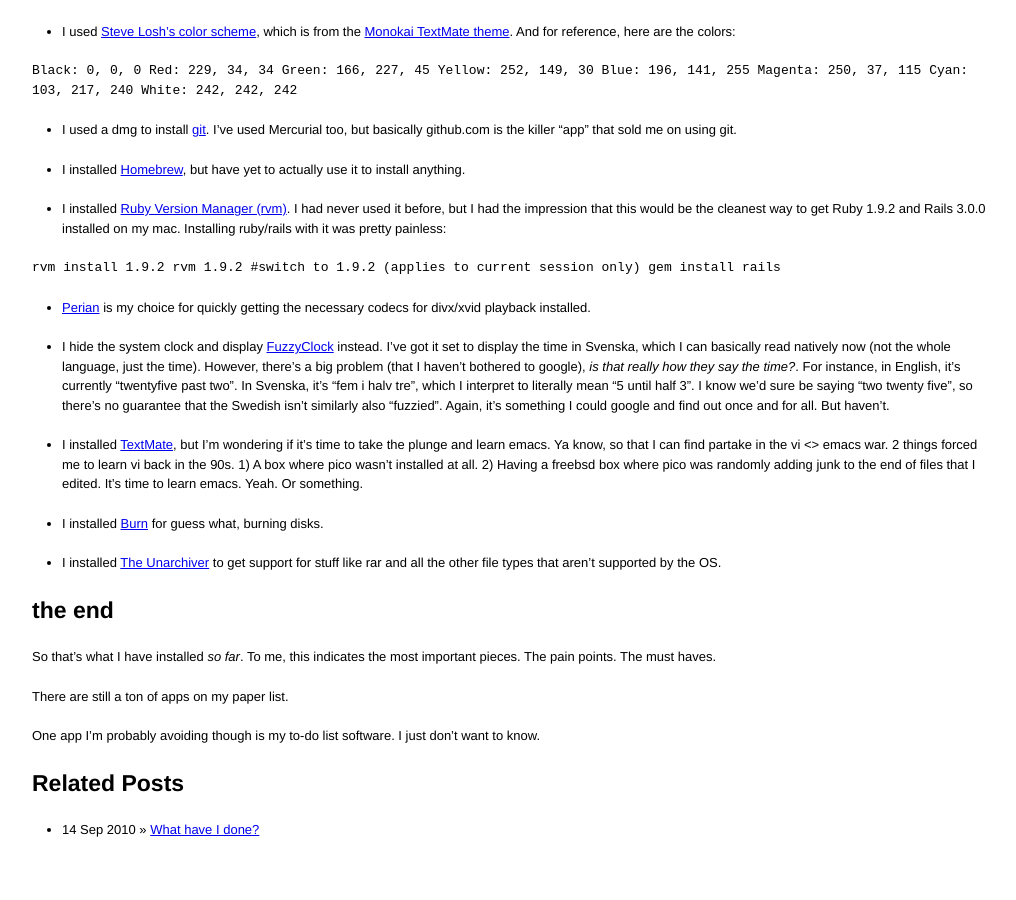
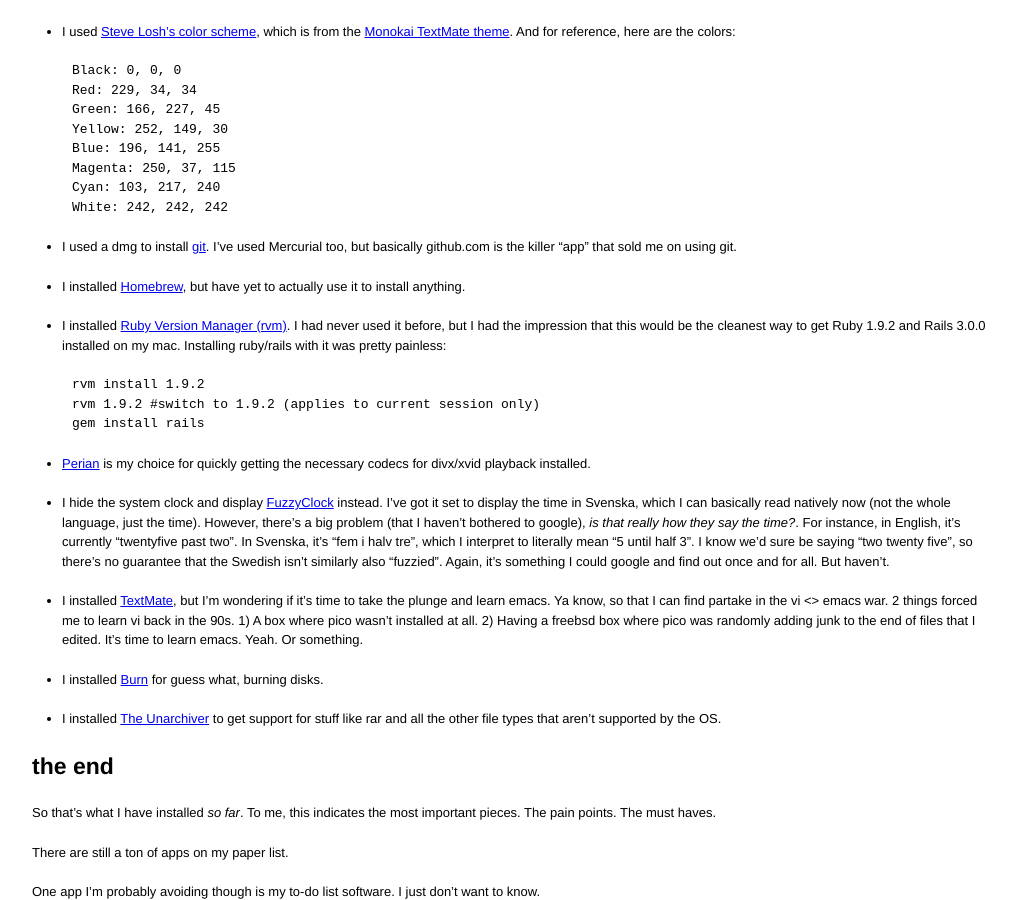
Before and after one commit to hayley/hayley.ws, a Jekyll site: the page built from _posts/2010-09-27-a-few-of-my-favourite-things.md, in a window 1280 px wide and 900 px high, scrolled down 1683 px. Shown: the whole window, without its empty margins (128-1144 px from the left). Built offline with Jekyll 4.4.1, drawn with Linux system fonts in a browser that asks for light colours; Markdown is read by kramdown in place of the engine named in the settings; before the commit the page ends 2543 px from its top, so only the background shows below that.

Commit message:
switching to proper syntax for pygments usage

```diff
--- a/_posts/2010-09-27-a-few-of-my-favourite-things.md
+++ b/_posts/2010-09-27-a-few-of-my-favourite-things.md
@@ -70,7 +70,7 @@
 
 * I used [Steve Losh's color scheme][steve-losh-colors], which is from the [Monokai TextMate theme][monokai]. And for reference, here are the colors:
 
-<code>
+{% highlight bash %}
 Black: 0, 0, 0
 Red: 229, 34, 34
 Green: 166, 227, 45
@@ -79,7 +79,7 @@
 Magenta: 250, 37, 115
 Cyan: 103, 217, 240
 White: 242, 242, 242
-</code>
+{% endhighlight %}
 
 * I used a dmg to install [git][git-mac]. I've used Mercurial too, but basically github.com is the killer "app" that sold me on using git.
 
@@ -87,11 +87,11 @@
 
 * I installed [Ruby Version Manager (rvm)][rvm]. I had never used it before, but I had the impression that this would be the cleanest way to get Ruby 1.9.2 and Rails 3.0.0 installed on my mac. Installing ruby/rails with it was pretty painless:
 
-<code>
+{% highlight bash %}
 rvm install 1.9.2
 rvm 1.9.2 #switch to 1.9.2 (applies to current session only)
 gem install rails
-</code>
+{% endhighlight %}
 
 * [Perian][perian] is my choice for quickly getting the necessary codecs for divx/xvid playback installed.
 
```
